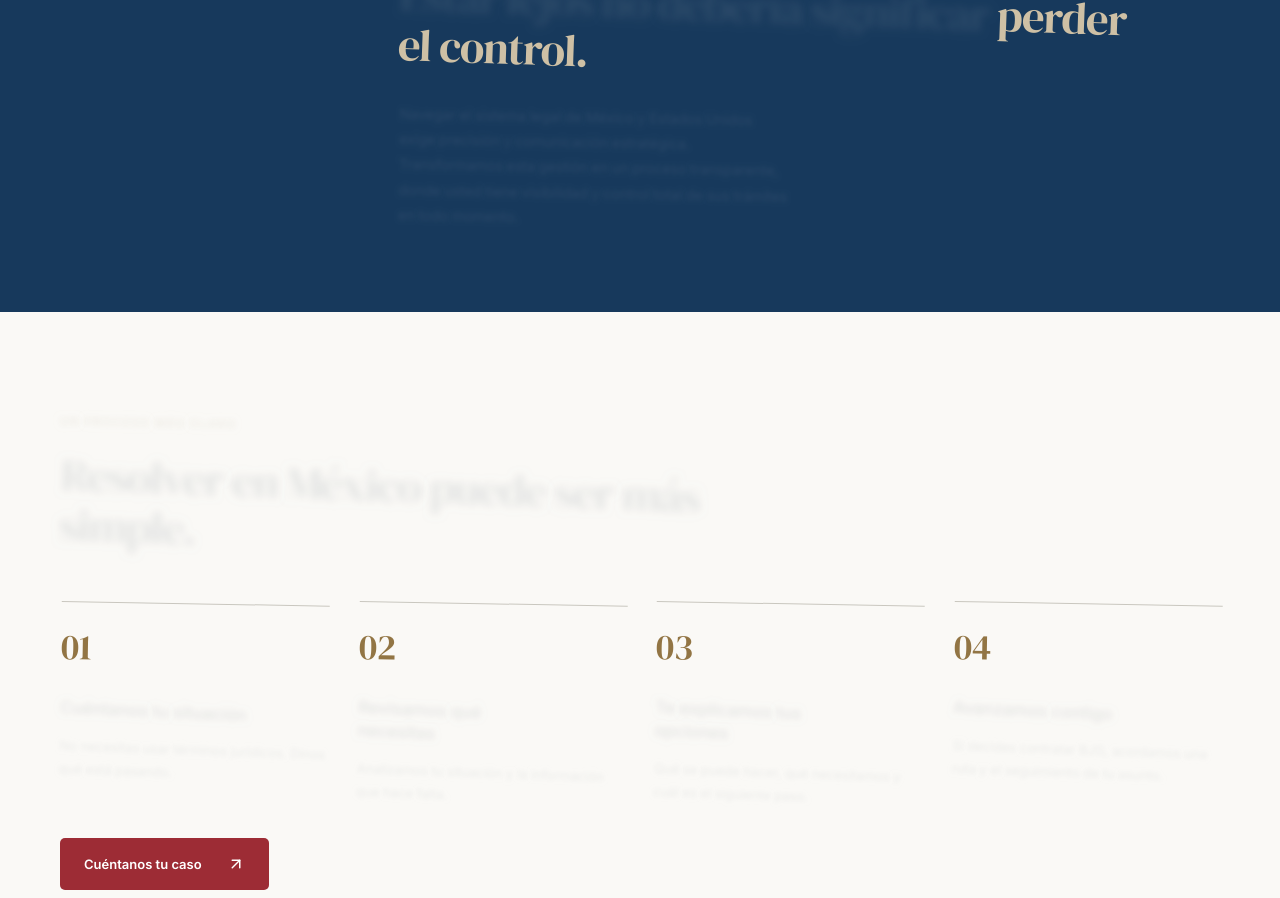
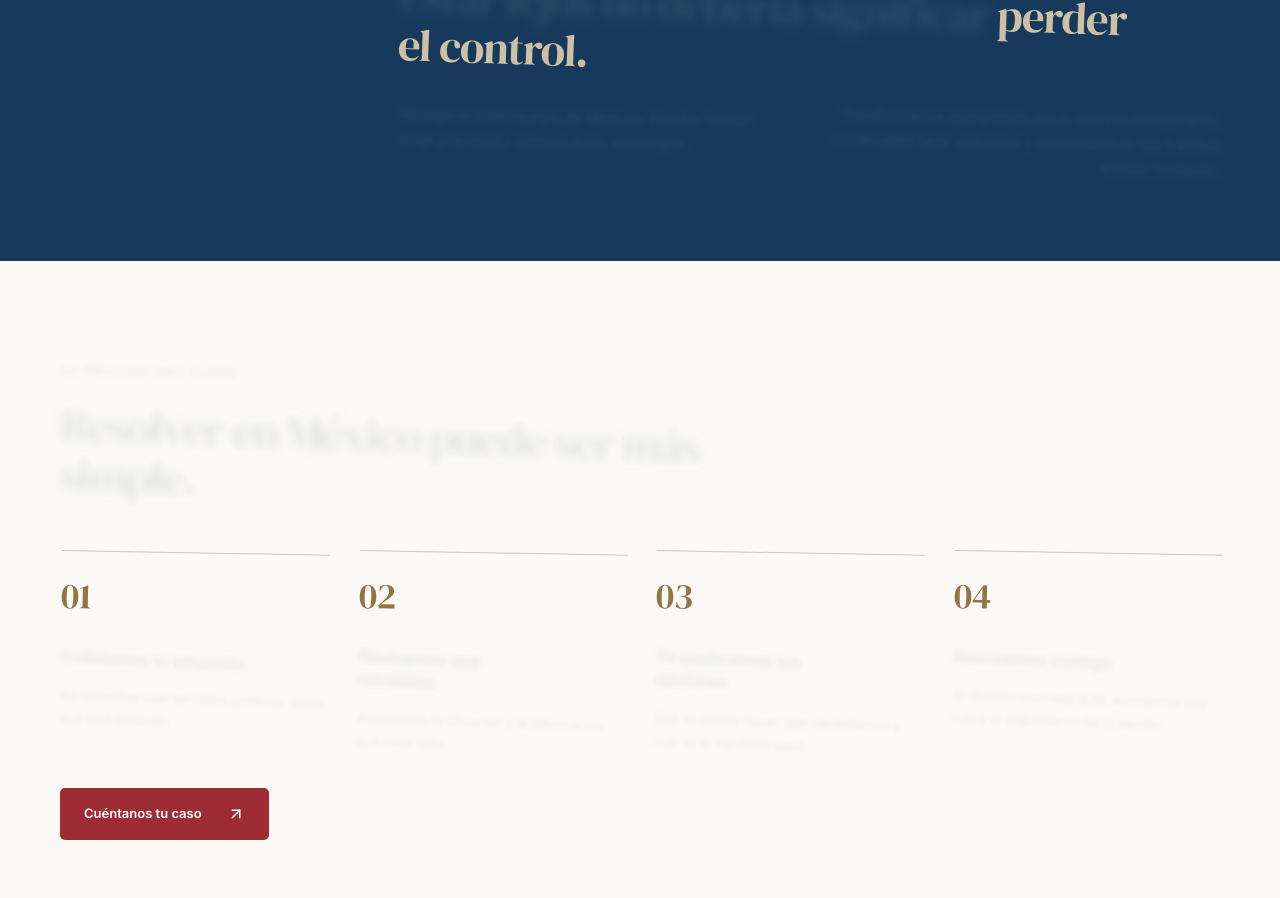
Before and after one commit to karlozvx25/BJG-USA, a React (Vite) app: page / in a window 1280 px wide. Shown: the part 2007-2905 px from the top of the page. Built offline with nearby package versions, Linux system fonts and the light colour scheme.

Commit message:
style(cobertura): alinear el segundo bloque de texto pegado al margen derecho de la sección

```diff
--- a/src/App.tsx
+++ b/src/App.tsx
@@ -715,9 +715,17 @@ function Home() {
             <div className="emotional-copy">
               <ScrollReveal as="p" baseRotation={1} blurStrength={2}>
                 Navegar el sistema legal de México y Estados Unidos exige
-                precisión y comunicación estratégica. Transformamos esta gestión
-                en un proceso transparente, donde usted tiene visibilidad y
-                control total de sus trámites en todo momento.
+                precisión y comunicación estratégica.
+              </ScrollReveal>
+              <ScrollReveal
+                as="p"
+                baseRotation={1}
+                blurStrength={2}
+                containerClassName="emotional-copy-right"
+              >
+                Transformamos esta gestión en un proceso transparente, donde
+                usted tiene visibilidad y control total de sus trámites en todo
+                momento.
               </ScrollReveal>
             </div>
           </div>
--- a/src/styles.css
+++ b/src/styles.css
@@ -808,6 +808,11 @@ header.scrolled {
   font-size: 14px;
   color: #bac8d2;
 }
+.emotional-copy-right {
+  text-align: right;
+  margin-left: auto;
+  max-width: 460px;
+}
 .process-grid {
   display: grid;
   grid-template-columns: repeat(4, 1fr);
@@ -1967,6 +1972,10 @@ footer {
     grid-template-columns: 1fr;
     gap: 18px;
     font-size: 14px;
+  }
+  .emotional-copy-right {
+    text-align: left;
+    margin-left: 0;
   }
   .process-grid {
     grid-template-columns: 1fr 1fr;
```
